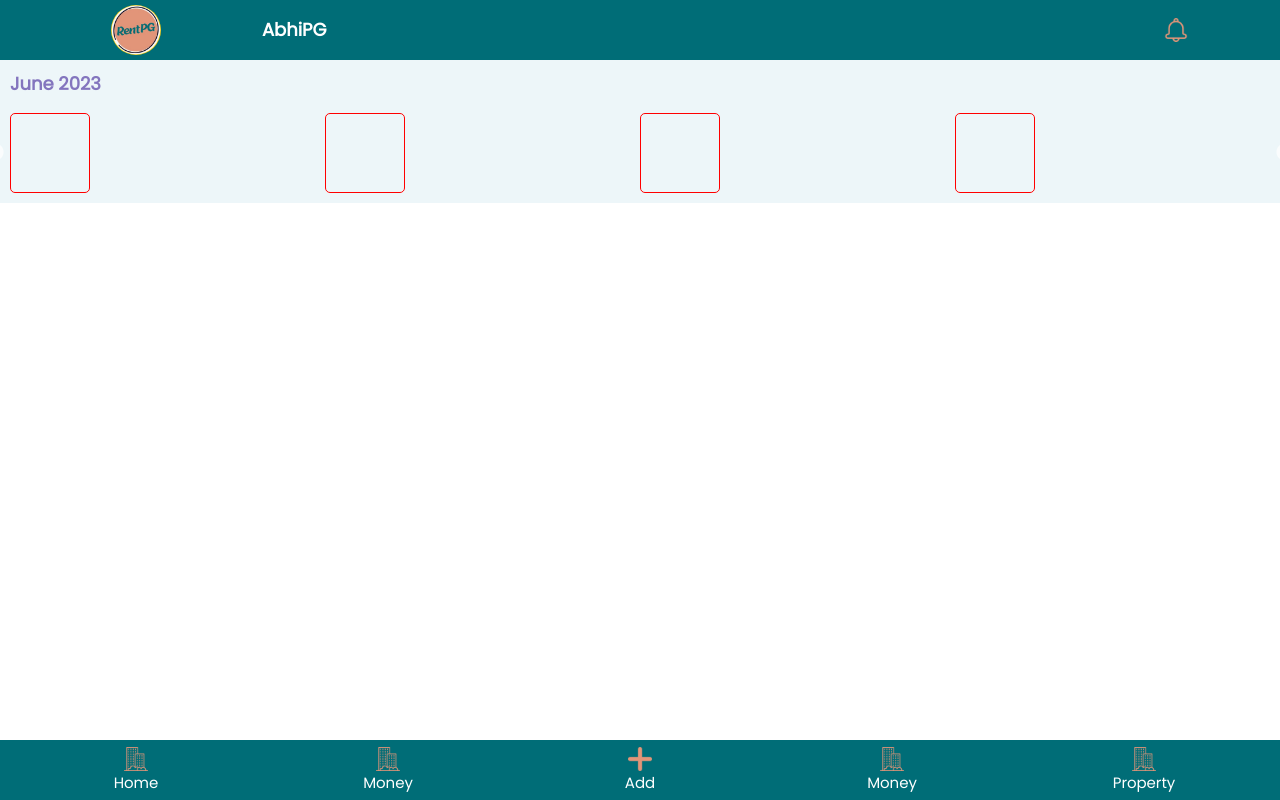
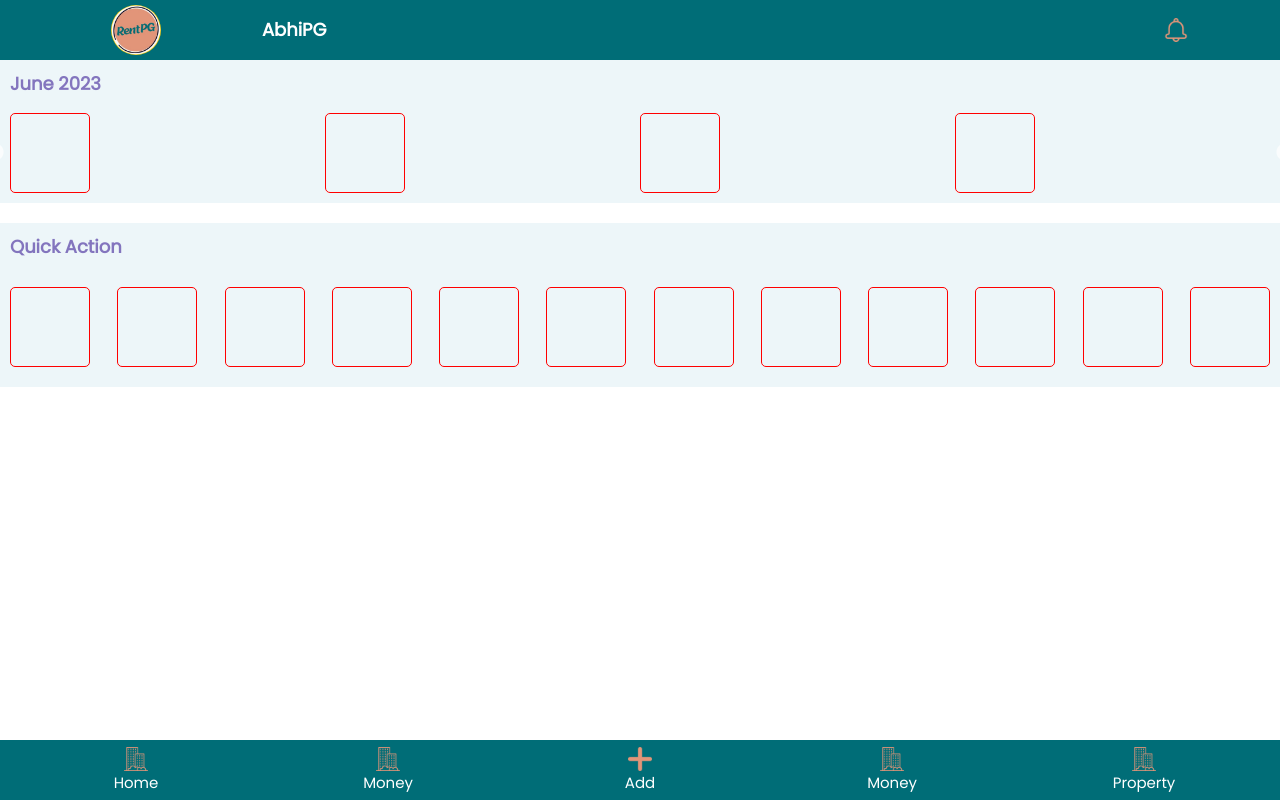
Before and after one commit to codeWithJooy/RentPg, a React (Create React App) app in the folder frontend/: page /home in a window 1280 px wide. Built offline with nearby package versions, Linux system fonts and the light colour scheme.

Commit message:
Quick Action Units Added

```diff
--- /dev/null
+++ b/frontend/src/Components/Home/Quick/Quick.css
@@ -0,0 +1,28 @@
+.quick {
+  width: 100%;
+  min-height: 30px;
+  padding: 10px;
+  margin: 20px 0px;
+  background-color: #edf6f9;
+}
+.quickTitle {
+  width: 100%;
+  font-size: 18px;
+  color: #8375be;
+  font-weight: bold;
+  margin-bottom: 15px;
+}
+.quickContainer {
+  width: 100%;
+  display: flex;
+  flex-wrap: wrap;
+  align-items: flex-start;
+  justify-content: space-between;
+}
+.quickUnit {
+  width: 80px;
+  height: 80px;
+  border-radius: 5px;
+  border: 1px solid red;
+  margin: 10px 0px;
+}
--- /dev/null
+++ b/frontend/src/Components/Home/Quick/Quick.js
@@ -0,0 +1,28 @@
+import React from "react";
+import "./Quick.css";
+import QuickUnit from "./QuickUnit";
+const Quick = () => {
+  return (
+    <div className="quick">
+      <div className="quickTitle">
+        <span>Quick Action</span>
+      </div>
+      <div className="quickContainer">
+        <QuickUnit />
+        <QuickUnit />
+        <QuickUnit />
+        <QuickUnit />
+        <QuickUnit />
+        <QuickUnit />
+        <QuickUnit />
+        <QuickUnit />
+        <QuickUnit />
+        <QuickUnit />
+        <QuickUnit />
+        <QuickUnit />
+      </div>
+    </div>
+  );
+};
+
+export default Quick;
--- /dev/null
+++ b/frontend/src/Components/Home/Quick/QuickUnit.js
@@ -0,0 +1,8 @@
+import React from "react";
+import "./Quick.css";
+
+const QuickUnit = () => {
+  return <div className="quickUnit"></div>;
+};
+
+export default QuickUnit;
--- a/frontend/src/Pages/Home/Home.js
+++ b/frontend/src/Pages/Home/Home.js
@@ -2,6 +2,7 @@ import React from "react";
 import Header from "../../Components/Header/Header";
 import Footer from "../../Components/Footer/Footer";
 import Highlights from "../../Components/Home/Highlights/Highlights";
+import Quick from "../../Components/Home/Quick/Quick";
 
 const Home = () => {
   return (
@@ -9,6 +10,7 @@ const Home = () => {
       <Header />
       <div className="homeContainer">
         <Highlights />
+        <Quick />
       </div>
       <Footer />
     </div>
```
